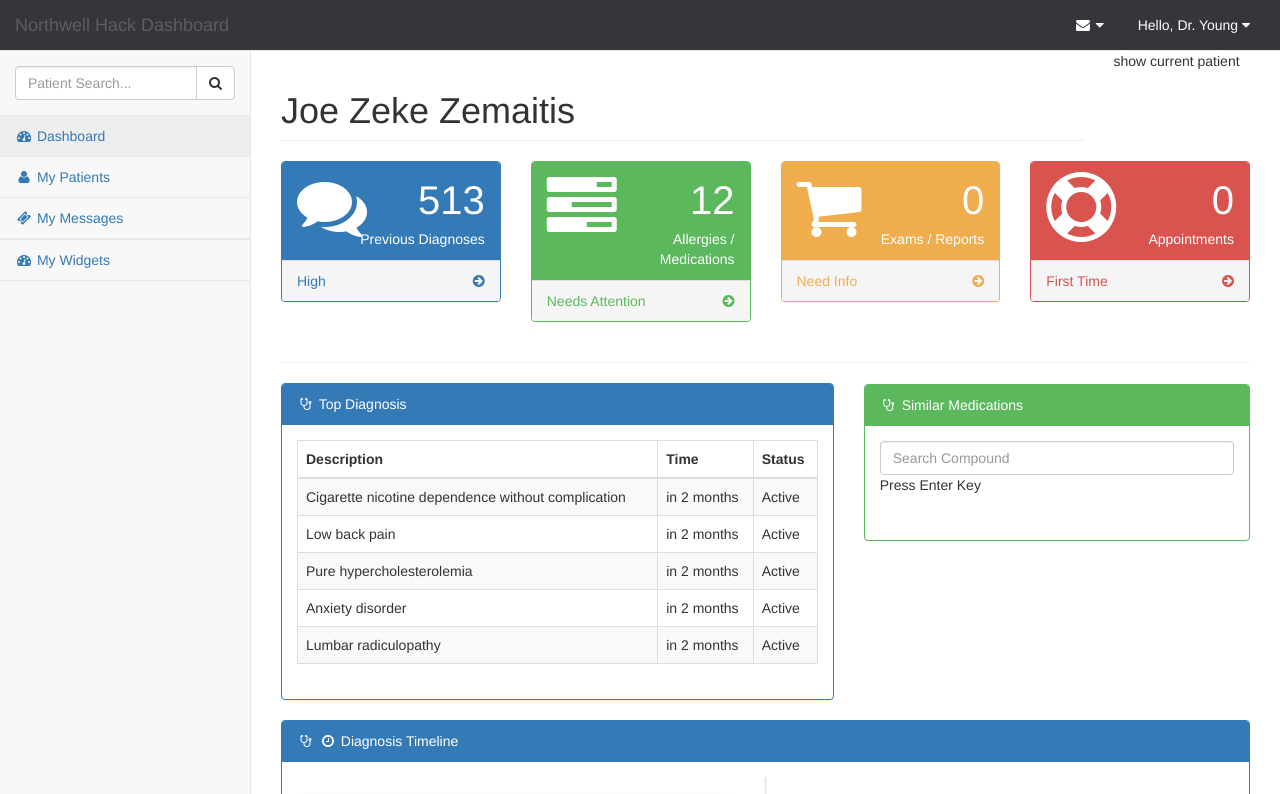
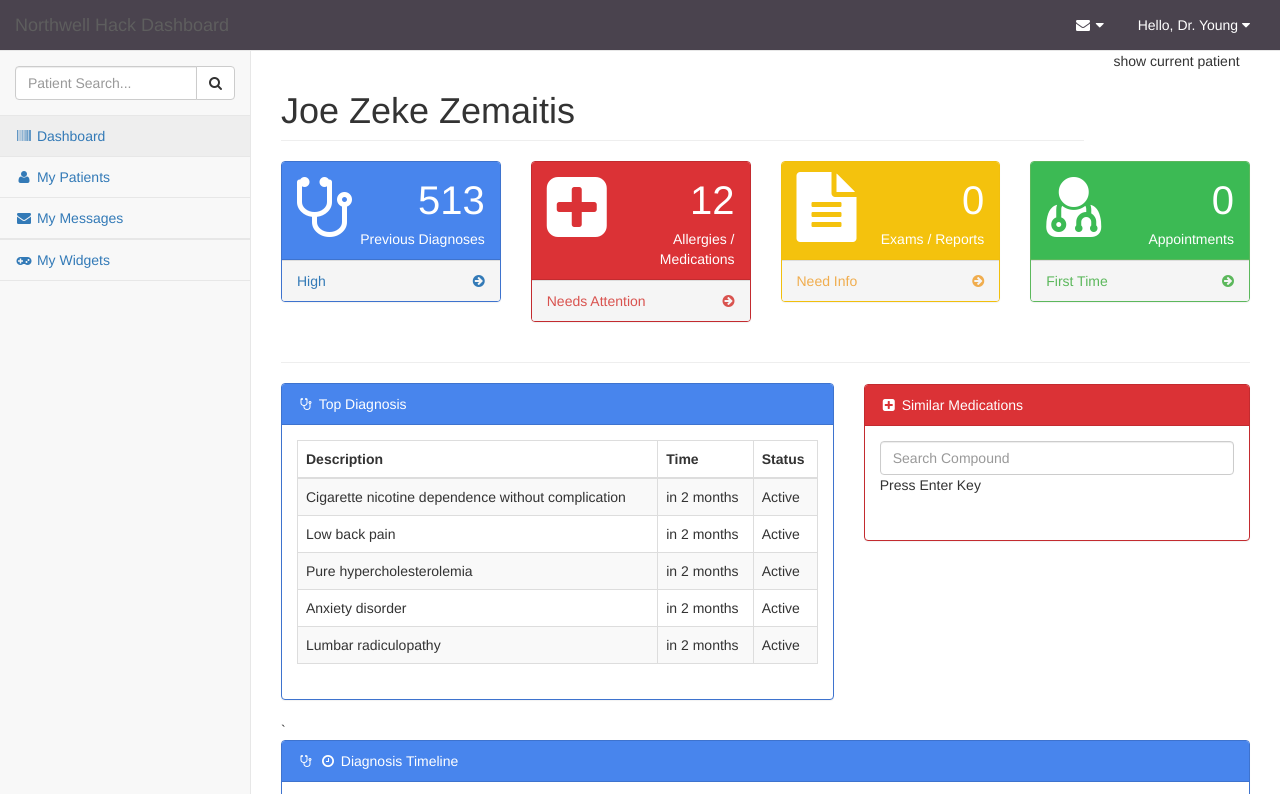
Before and after one commit to yagrawala/cewit_hack_site, a website: page pages/index.html in a window 1280 px wide. Shown: the top 794 px of the page. Drawn offline with Linux system fonts and the light colour scheme.

Commit message:
more polishing

```diff
--- a/pages/index.html
+++ b/pages/index.html
@@ -151,17 +151,17 @@
                             <!-- /input-group -->
                         </li>
                         <li>
-                            <a href="index.html"><i class="fa fa-dashboard fa-fw"></i> Dashboard</a>
+                            <a href="index.html"><i class="fa fa-barcode fa-fw"></i> Dashboard</a>
                         </li>
                         <li>
                             <a href="patients.html"><i class="fa fa-user fa-fw"></i> My Patients</a>
                         </li>
                         <li>
-                            <a href="messages.html"><i class="fa fa-ticket fa-fw"></i> My Messages</a>
+                            <a href="messages.html"><i class="fa fa-envelope fa-fw"></i> My Messages</a>
                         </li>
                         <li class="divider"></li>
                         <li>
-                            <a href="widgets.html"><i class="fa fa-dashboard fa-fw"></i> My Widgets</a>
+                            <a href="widgets.html"><i class="fa fa-gamepad fa-fw"></i> My Widgets</a>
                         </li>
                     </ul>
                 </div>
@@ -188,7 +188,7 @@
                         <div class="panel-heading">
                             <div class="row">
                                 <div class="col-xs-3">
-                                    <i class="fa fa-comments fa-5x"></i>
+                                    <i class="fa fa-stethoscope fa-5x"></i>
                                 </div>
                                 <div class="col-xs-9 text-right">
                                     <div class="huge">513</div>
@@ -206,11 +206,11 @@
                     </div>
                 </div>
                 <div class="col-lg-3 col-md-6">
-                    <div class="panel panel-green">
+                    <div class="panel panel-red">
                         <div class="panel-heading">
                             <div class="row">
                                 <div class="col-xs-3">
-                                    <i class="fa fa-tasks fa-5x"></i>
+                                    <i class="fa fa-plus-square fa-5x"></i>
                                 </div>
                                 <div class="col-xs-9 text-right">
                                     <div class="huge">12</div>
@@ -232,7 +232,7 @@
                         <div class="panel-heading">
                             <div class="row">
                                 <div class="col-xs-3">
-                                    <i class="fa fa-shopping-cart fa-5x"></i>
+                                    <i class="fa fa-file-text fa-5x"></i>
                                 </div>
                                 <div class="col-xs-9 text-right">
                                     <div class="huge">0</div>
@@ -250,11 +250,11 @@
                     </div>
                 </div>
                 <div class="col-lg-3 col-md-6">
-                    <div class="panel panel-red">
+                    <div class="panel panel-green">
                         <div class="panel-heading">
                             <div class="row">
                                 <div class="col-xs-3">
-                                    <i class="fa fa-support fa-5x"></i>
+                                    <i class="fa fa-user-md fa-5x"></i>
                                 </div>
                                 <div class="col-xs-9 text-right">
                                     <div class="huge">0</div>
@@ -299,15 +299,15 @@
                                 </table>
                             </div>
                             <!-- /.panel-body -->
-                        </div>
+                        </div>`
                     </div>
 
                     <div class="col-lg-1"></div>
 
                     <div class="col-lg-5">
-                        <div class="panel panel-green">
+                        <div class="panel panel-red">
                             <div class="panel-heading">
-                                <i class="fa fa-stethoscope fa-fw"></i> Similar Medications
+                                <i class="fa fa-plus-square fa-fw"></i> Similar Medications
                             </div>
                             <!-- /.panel-heading -->
                             <div class="panel-body" style="max-height:350px;overflow-y:scroll;">
```
Also changed, not shown: pages/messages.html (+3 -3 lines), pages/patients.html (+3 -3 lines), pages/widgets.html (+3 -3 lines), dist/css/sb-admin-2.css.
